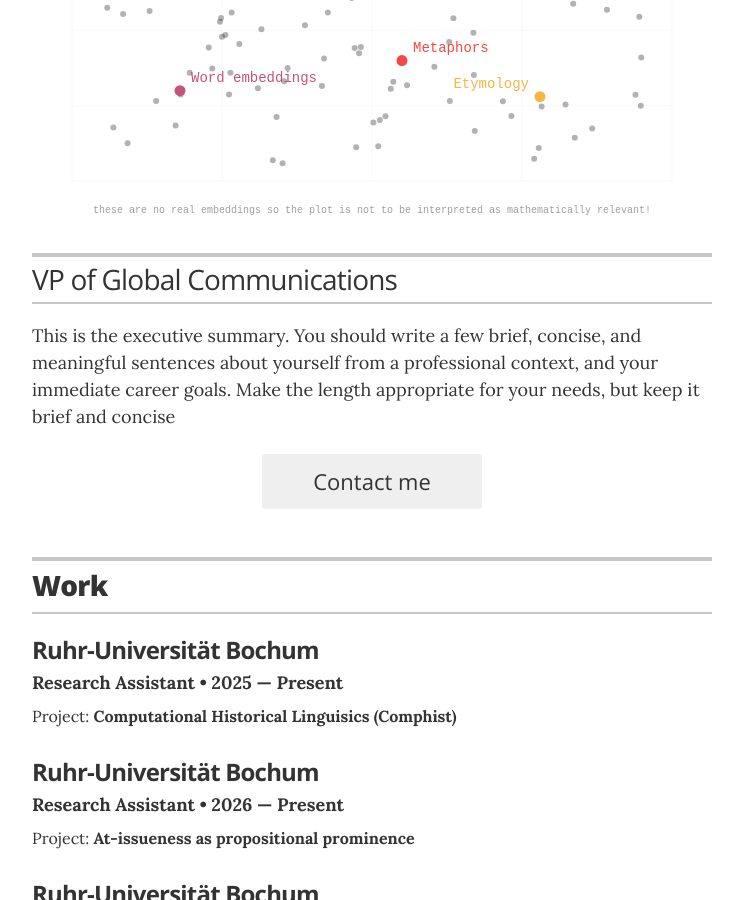
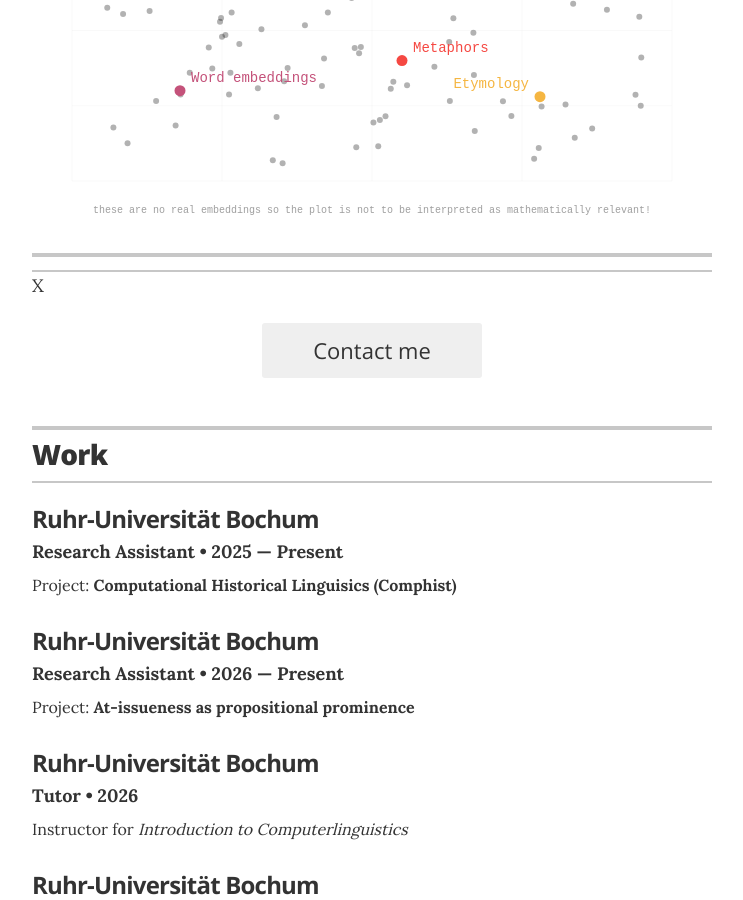
Before and after one commit to MalteSternik/MalteSternik.github.io, a Jekyll site: the page built from index.html, in a window 1280 px wide and 900 px high, scrolled down 359 px. Shown: the whole window, without its empty margins (268-1011 px from the left). Built offline with Jekyll 4.4.1, drawn with Linux system fonts in a browser that asks for light colours.

Commit message:
Update _config.yml

```diff
--- a/_config.yml
+++ b/_config.yml
@@ -11,7 +11,7 @@
 # Resume settings
 resume_avatar:                  "true"
 resume_name:                    "Malte Sternik"
-resume_title:                   "VP of Global Communications"
+resume_title:                   ""
 
 # used for the contact button in _layouts/resume.html
 resume_contact_email:           "Malte.Sternik@edu.rub.de"
@@ -23,7 +23,7 @@
 resume_header_contact_info:     "742 Evergreen Terrace, Springfield • 555-7334 • lisasimpson@youremailaddress.com"
 display_header_contact_info:    "false"
 
-resume_header_intro: "<p>This is the executive summary. You should write a few brief, concise, and meaningful sentences about yourself from a professional context, and your immediate career goals. Make the length appropriate for your needs, but keep it brief and concise</p>"
+resume_header_intro: "X"
 
 # use "yes" to display the email contact button,
 # "no" to display an "I'm not looking for work" message,
```
